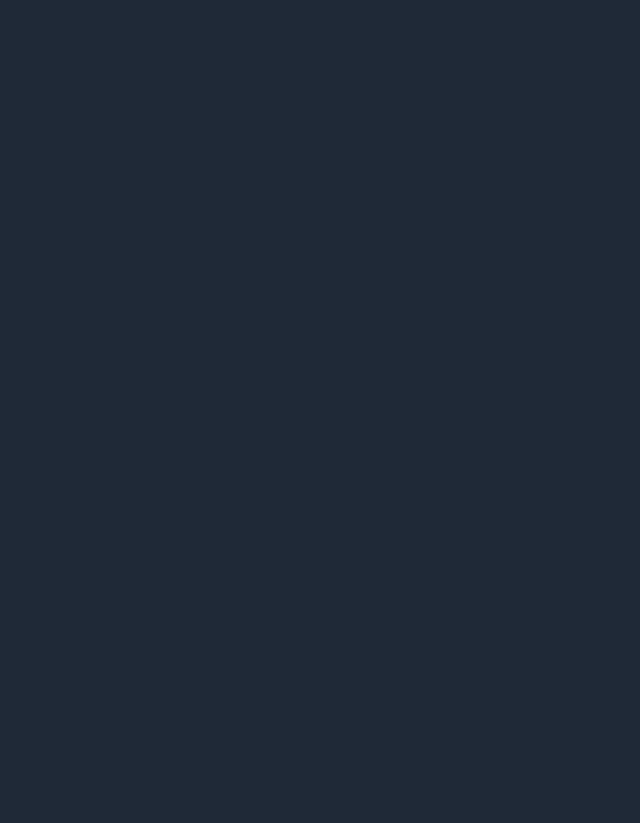
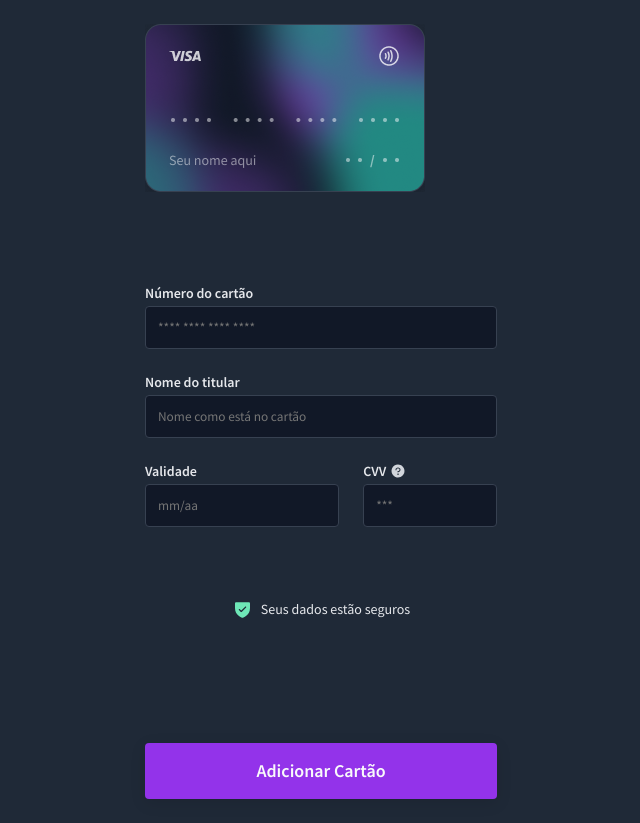
Before and after one commit to joaonetogit/Checkout-Flip, a website: page index.html in a window 1280 px wide. Shown: the whole page, without its empty margins (319-959 px from the left). Before the commit the page ends 800 px from the top, so only its background shows below. Drawn offline with Linux system fonts and the light colour scheme.

Commit message:
chore: init front
i'll start validates

```diff
--- a/index.html
+++ b/index.html
@@ -1,30 +1,66 @@
 <!DOCTYPE html>
 <html lang="pt-BR">
-
   <head>
-  <link rel="preconnect" href="https://fonts.googleapis.com">
-  <link rel="preconnect" href="https://fonts.gstatic.com" crossorigin>
-  <meta charset="UTF-8">
-  <meta http-equiv="X-UA-Compatible" content="IE=edge">
-  <meta name="viewport" content="width=device-width, initial-scale=1.0">
-  <link href="https://fonts.googleapis.com/css2?family=Inter:wght@400;500&family=Montserrat:wght@500;700&display=swap" rel="stylesheet">
-  <link rel="stylesheet" href="./css/plugins.css">
-  <link rel="stylesheet" href="./css/main.css">
+    <link rel="preconnect" href="https://fonts.googleapis.com" />
+    <link rel="preconnect" href="https://fonts.gstatic.com" crossorigin />
+    <meta charset="UTF-8" />
+    <meta http-equiv="X-UA-Compatible" content="IE=edge" />
+    <meta name="viewport" content="width=device-width, initial-scale=1.0" />
+    <link
+      href="https://fonts.googleapis.com/css2?family=Source+Sans+Pro:wght@400;600;700&display=swap"
+      rel="stylesheet"
+    />
+    <link rel="stylesheet" href="./css/plugins.css" />
+    <link rel="stylesheet" href="./css/main.css" />
     <title>Formulário de Cartão de Crédito</title>
   </head>
 
   <body>
-
     <form action="">
       <section id="credit-card">
         <div class="front"></div>
         <div class="back"></div>
+      </section>
+      <section class="inputs flex">
+        <div class="input-wrapper">
+          <label for="cc-number">Número do cartão</label>
+          <input type="text" id="cc-number" placeholder="**** **** **** ****" />
+        </div>
+        <div class="input-wrapper">
+          <label for="cc-holder">Nome do titular</label>
+          <input
+            type="text"
+            id="cc-holder"
+            placeholder="Nome como está no cartão"
+          />
+        </div>
+        <div class="row">
+          <div class="input-wrapper">
+            <label for="cc-validity">Validade</label>
+            <input type="text " id="cc-validity" placeholder="mm/aa" />
+          </div>
 
+          <div class="input-wrapper">
+            <label for="cc-cvv" class="help"
+              >CVV
+              <img
+                src="/img/icon-question.svg"
+                alt="ícone de ajuda"
+                title="Esse número está, geralmente, nas costas do seu cartão"
+              />
+            </label>
+            <input type="text " id="cc-cvv" placeholder="***" />
+          </div>
+        </div>
+        <div class="info-security flex">
+          <img src="/img/icon-shield.svg" alt="" />
+          <p>Seus dados estão seguros</p>
+        </div>
+        <button type="submit">Adicionar Cartão</button>
       </section>
     </form>
 
     <script src="/js/plugins.js"></script>
     <script src="/js/all.js"></script>
   </body>
-
 </html>
--- a/scss/_home.scss
+++ b/scss/_home.scss
@@ -1,9 +1,114 @@
-form{
+.flex {
+  display: flex;
+}
+
+form {
   padding: 2.4rem;
   max-width: 40rem;
   margin: auto;
 }
 
-#credit-card{
+#credit-card {
+  width: 32.8rem;
+  height: 21.2rem;
+  perspective: 60rem;
 
+  &:active,
+  &:hover {
+    .front {
+      transform: rotateY(180deg);
+    }
+    .back {
+      transform: rotateY(0deg);
+    }
+  }
+
+  div {
+    width: inherit;
+    height: inherit;
+    position: absolute;
+    top: 0;
+    left: 0;
+    z-index: 10;
+    transform-style: preserve-3d;
+    backface-visibility: hidden;
+    transition: all 0.5s cubic-bezier(0.175, 0.885, 0.32, 1.275);
+  }
+
+  .front {
+    background: url(../img/credit-front.png) no-repeat;
+    transform: rotateY(0);
+  }
+
+  .back {
+    background: url(../img/credit-back.png) no-repeat;
+    transform: rotateY(-180deg);
+  }
 }
+
+.inputs {
+  margin-top: 4.8rem;
+  display: flex;
+  flex-direction: column;
+  gap: 2.4rem;
+
+  label {
+    font-weight: 600;
+    font-size: 1.4rem;
+    color: #e5e7eb;
+
+    &.help {
+      @include flexCenter;
+      gap: 0.4rem;
+    }
+  }
+
+  input {
+    margin-top: 0.4rem;
+    width: 100%;
+    padding: 1.2rem;
+    border: 0.1rem solid #374151;
+    background-color: #111827;
+    color: #f3f4f6;
+    border-radius: 4px;
+
+    &:focus {
+      outline: 0.15rem solid #9333ea;
+    }
+  }
+
+  .row {
+    @include flexCenter;
+    gap: 2.4rem;
+
+    .input-wrapper:nth-child(1) {
+      flex-basis: 80%;
+    }
+  }
+}
+
+.info-security {
+  margin-top: 4.8rem;
+  @include flexCenter;
+  justify-content: center;
+  gap: 0.8rem;
+  font-size: 1.4rem;
+  color: #e5e7eb;
+}
+
+button {
+  margin-top: 10rem;
+  background: #9333ea;
+  box-shadow: 0px 4px 16px rgba(0, 0, 0, 0.1);
+  border-radius: 4px;
+  padding: 16px 48px;
+  font-weight: 600;
+  font-size: 18px;
+  line-height: 24px;
+  color: #f9fafb;
+  transition: all 0.2s ease-in-out;
+
+  &:hover {
+    background: #a855f7;
+  }
+}
--- a/scss/_reset.scss
+++ b/scss/_reset.scss
@@ -5,12 +5,12 @@
   box-sizing: border-box;
   list-style: none;
   outline: none;
-  font-family: 'Montserrat', sans-serif;
+  font-family: 'Source Sans Pro', sans-serif;
   -webkit-font-smoothing: antialiased;
   -moz-osx-font-smoothing: grayscale;
 }
 
-body{
+body {
   background: #1f2937;
 }
 
```
Also changed, not shown: css/main.css, img/credit-back.png (added), img/credit-front.png (added), img/icon-question.svg (added), img/icon-shield.svg (added). Lines whose indentation alone changed are shown as unchanged.
